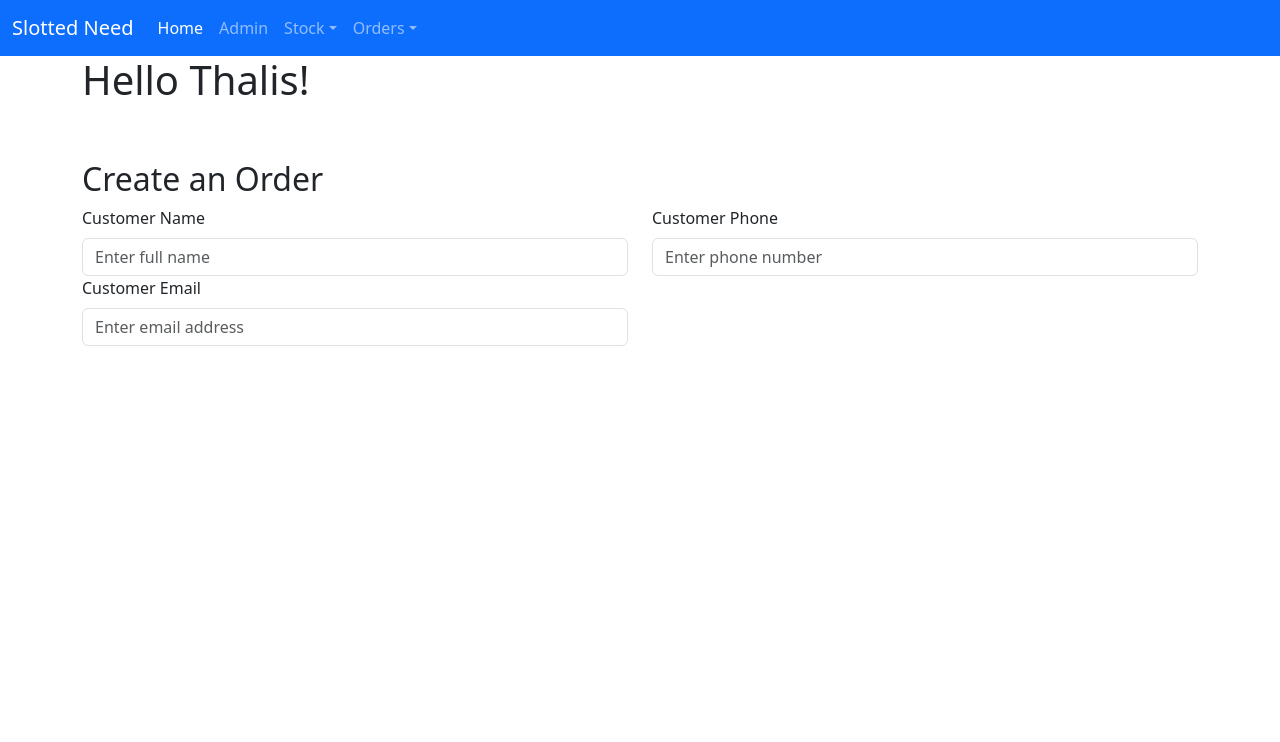
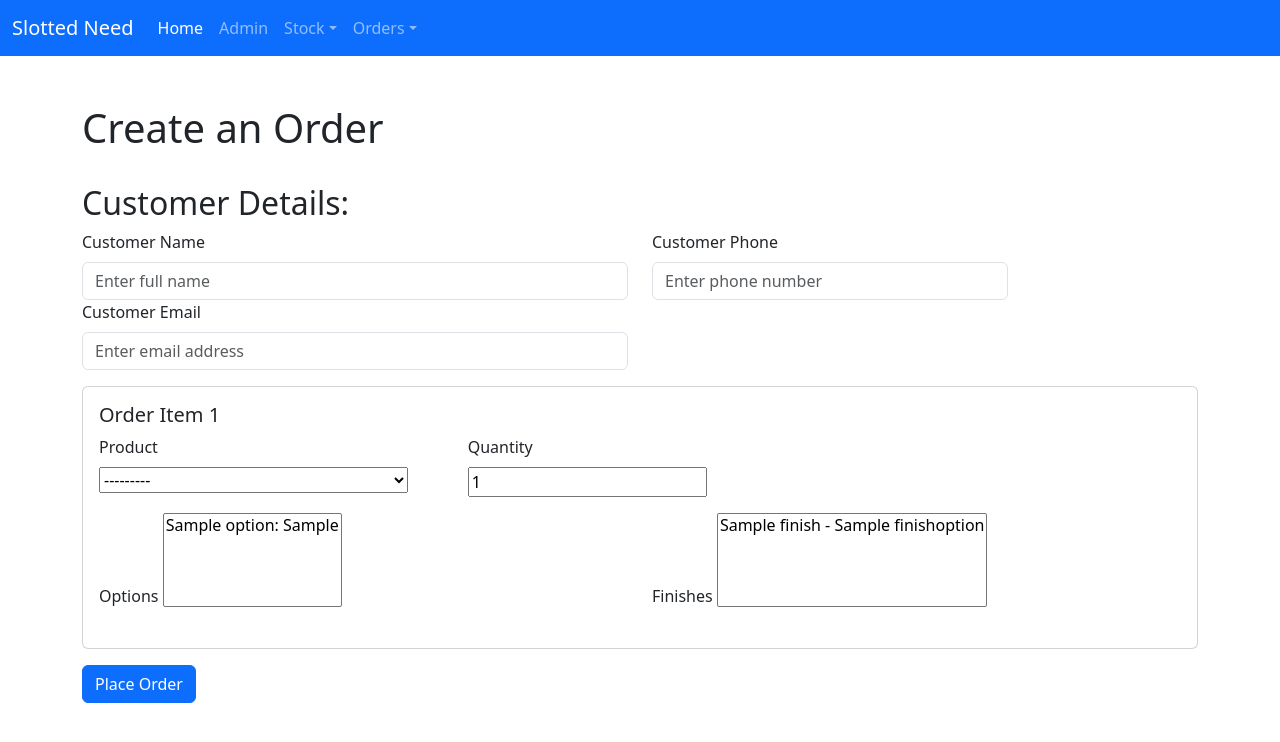
Before and after one commit to dimispapa/slotted-need, a Django app: page /create-order/ in a window 1280 px wide. Shown: the top 742 px of the page. Run offline with Django 5.2, Linux system fonts and the light colour scheme; tables that the repository leaves empty hold one stand-in row (values such as "Sample post").

Commit message:
feat: add create order form on template

```diff
--- a/orders/templates/orders/create_order.html
+++ b/orders/templates/orders/create_order.html
@@ -1,16 +1,19 @@
 {% extends 'base.html' %}
 {% block content %}
   <div class="container mt-5">
-    <h2>Create an Order</h2>
+    <h1>Create an Order</h1>
+    <br />
+    <h2>Customer Details:</h2>
     <form method="post">
       {% csrf_token %}
+
       <!-- Customer Information -->
       <div class="row mb-3">
         <div class="col-md-6">
           <label for="customer_name" class="form-label">Customer Name</label>
           <input type="text" id="customer_name" name="customer_name" class="form-control" placeholder="Enter full name" />
         </div>
-        <div class="col-md-6">
+        <div class="col-md-4">
           <label for="customer_phone" class="form-label">Customer Phone</label>
           <input type="tel" id="customer_phone" name="customer_phone" class="form-control" placeholder="Enter phone number" />
         </div>
@@ -19,6 +22,58 @@
           <input type="email" id="customer_email" name="customer_email" class="form-control" placeholder="Enter email address" />
         </div>
       </div>
+
+      <!-- Display any formset errors -->
+      {% if formset.non_form_errors %}
+        <div class="alert alert-danger" role="alert">{{ formset.non_form_errors }}</div>
+      {% endif %}
+
+      <!-- Formset for Order Items -->
+      <div id="order-items">
+        {{ formset.management_form }}
+
+        {% for form in formset %}
+          <div class="card mb-3">
+            <div class="card-body">
+              <h5 class="card-title">Order Item {{ forloop.counter }}</h5>
+
+              <div class="row mb-3">
+                <div class="col-md-4">
+                  <label for="{{ form.product.id_for_label }}" class="form-label">Product</label>
+                  {{ form.product }}
+                </div>
+                <div class="col-md-2">
+                  <label for="{{ form.quantity.id_for_label }}" class="form-label">Quantity</label>
+                  {{ form.quantity }}
+                </div>
+              </div>
+
+              <div class="row mb-3">
+                <div class="col-md-6">
+                  <label for="{{ form.option_values.id_for_label }}" class="form-label">Options</label>
+                  {{ form.option_values }}
+                </div>
+                <div class="col-md-6">
+                  <label for="{{ form.finishes.id_for_label }}" class="form-label">Finishes</label>
+                  {{ form.finishes }}
+                </div>
+              </div>
+
+              <!-- Display form errors for this item -->
+              {% if form.errors %}
+                <div class="alert alert-danger" role="alert">{{ form.errors }}</div>
+              {% endif %}
+            </div>
+          </div>
+        {% endfor %}
+      </div>
+
+      <!-- Add more items or submit -->
+      <div class="row">
+        <div class="col-md-6">
+          <button type="submit" class="btn btn-primary">Place Order</button>
+        </div>
+      </div>
     </form>
   </div>
 {% endblock %}
--- a/templates/base.html
+++ b/templates/base.html
@@ -52,14 +52,9 @@
   </header>
 
   <body>
-    <div class="container">
-      <div class="row">
-        <h1>Hello Thalis!</h1>
-        {% block content %}
-          <!-- CONTENT GOES HERE -->
-        {% endblock %}
-      </div>
-    </div>
+    {% block content %}
+      <!-- CONTENT GOES HERE -->
+    {% endblock %}
     <!-- Bootstrap JS -->
     <script src="https://cdn.jsdelivr.net/npm/bootstrap@5.3.3/dist/js/bootstrap.bundle.min.js" integrity="sha384-YvpcrYf0tY3lHB60NNkmXc5s9fDVZLESaAA55NDzOxhy9GkcIdslK1eN7N6jIeHz" crossorigin="anonymous"></script>
   </body>
```
